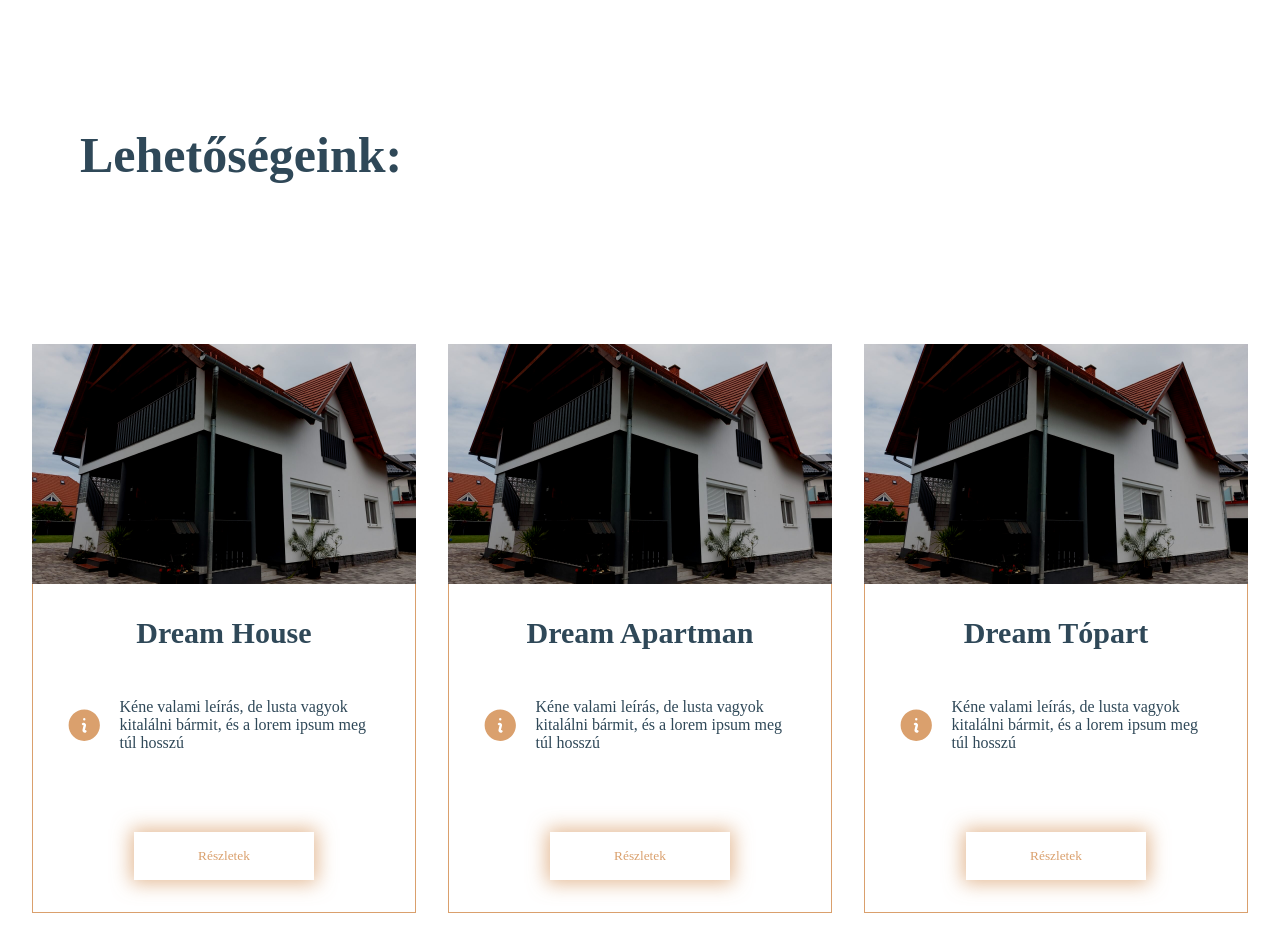
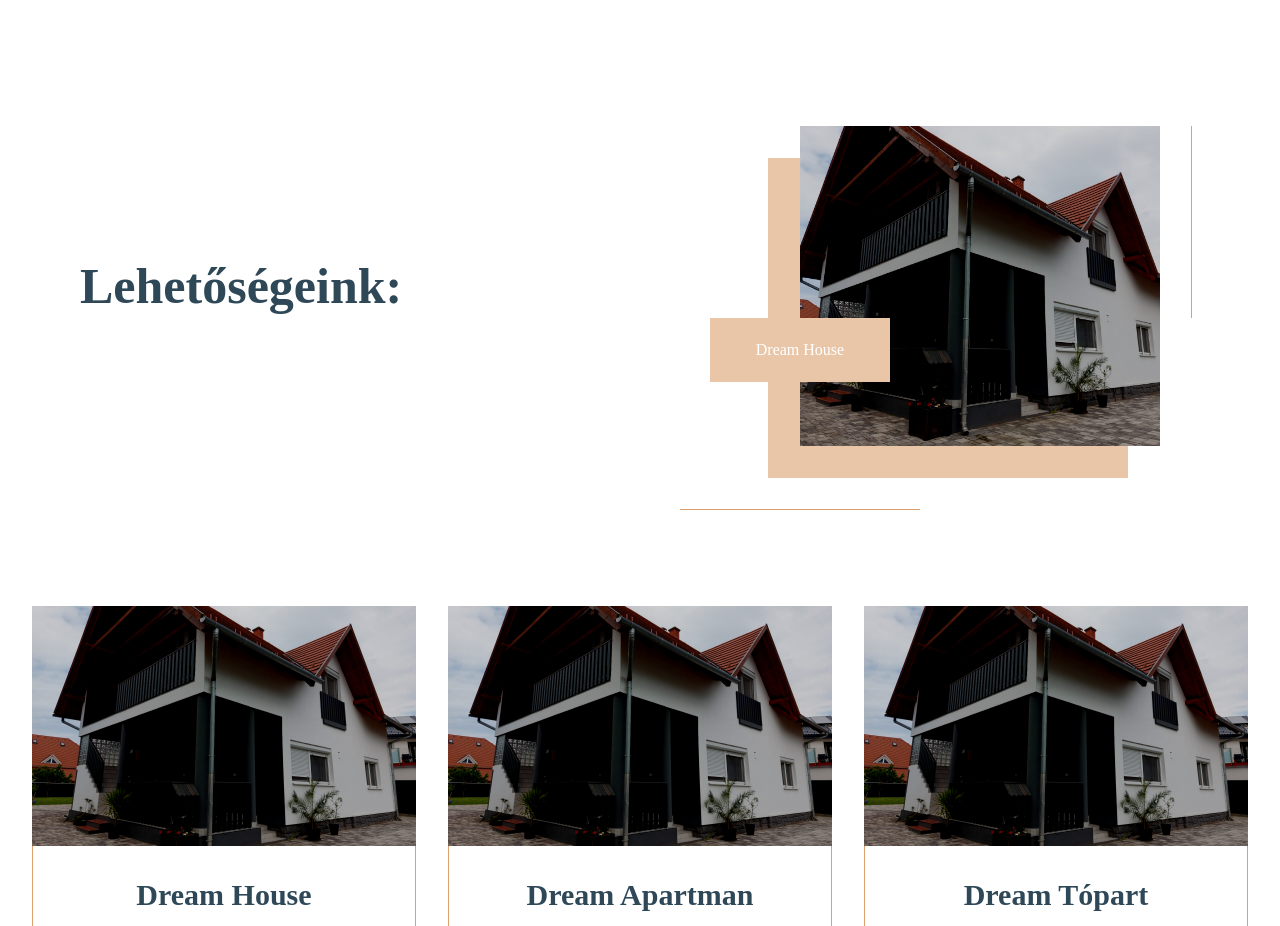
Before and after one commit to palyikris/dreamcomplex, a Next.js app: page / in a window 1280 px wide. Shown: the part 1400-2326 px from the top of the page. Built offline with nearby package versions, Linux system fonts and the light colour scheme; a web font is replaced by a local one.

Commit message:
quick update on main page design

```diff
--- a/app/page.js
+++ b/app/page.js
@@ -93,6 +93,13 @@ export default function Page() {
       </div>
       <div className={styles.bigTitle}>
         <h1>Lehetőségeink:</h1>
+        <div className={styles.picContainer}>
+          <div className={styles.pic} />
+          <div className={styles.helper} />
+          <div className={styles.text}>
+            <p>Dream House</p>
+          </div>
+        </div>
       </div>
       <div className={styles.cards}>
         <div className={styles.card}>
--- a/app/page.module.css
+++ b/app/page.module.css
@@ -234,6 +234,75 @@
 .container .bigTitle h1 {
   font-size: 50px;
   color: #2f4858;
+  width: 100%;
+}
+.container .bigTitle .picContainer {
+  display: flex;
+  justify-content: center;
+  align-items: center;
+  width: 100%;
+  flex-direction: row;
+  position: relative;
+}
+.container .bigTitle .picContainer::after {
+  content: "";
+  position: absolute;
+  z-index: 10;
+  bottom: -4rem;
+  left: 0;
+  height: 1px;
+  width: 40%;
+  background-color: #daa06d;
+}
+.container .bigTitle .picContainer .pic {
+  background-image: url("../public/lellehazdark.jpeg");
+  background-position: center;
+  background-repeat: no-repeat;
+  background-size: cover;
+  height: 20rem;
+  width: 60%;
+  position: relative;
+}
+.container .bigTitle .picContainer .pic::before {
+  content: "";
+  position: absolute;
+  z-index: 10;
+  right: -2rem;
+  width: 1px;
+  height: 60%;
+  background-color: #daa06d;
+}
+.container .bigTitle .picContainer .pic::after {
+  content: "";
+  position: absolute;
+  top: 2rem;
+  right: 2rem;
+  z-index: -1;
+  width: 100%;
+  height: 100%;
+  background-color: rgba(218, 160, 109, 0.6);
+}
+.container .bigTitle .picContainer .text,
+.container .bigTitle .picContainer .helper {
+  display: flex;
+  justify-content: center;
+  align-items: center;
+  width: 100%;
+  flex-direction: row;
+  position: absolute;
+  z-index: 10;
+  width: 30%;
+  background-color: rgba(218, 160, 109, 0.6);
+  height: 20%;
+  color: white;
+  text-align: center;
+  top: 60%;
+  padding: 1rem;
+  left: 5%;
+}
+.container .bigTitle .picContainer .helper {
+  z-index: 5;
+  background-color: white;
 }
 .container .cards {
   display: flex;
--- a/app/page.module.scss
+++ b/app/page.module.scss
@@ -194,6 +194,72 @@
     h1 {
       font-size: 50px;
       color: $bg;
+      width: 100%;
+    }
+
+    .picContainer {
+      @include centerDiv(row);
+      position: relative;
+
+      &::after {
+        content: "";
+        position: absolute;
+        z-index: 10;
+        bottom: -4rem;
+        left: 0;
+        height: 1px;
+        width: 40%;
+        background-color: $main;
+      }
+
+      .pic {
+        background-image: url("../public/lellehazdark.jpeg");
+        @include pic();
+        height: 20rem;
+        width: 60%;
+        position: relative;
+
+        &::before {
+          content: "";
+          position: absolute;
+          z-index: 10;
+          right: -2rem;
+          width: 1px;
+          height: 60%;
+          background-color: $main;
+        }
+
+        &::after {
+          content: "";
+          position: absolute;
+          top: 2rem;
+          right: 2rem;
+          z-index: -1;
+          width: 100%;
+          height: 100%;
+          background-color: rgba($main, 0.6);
+        }
+      }
+
+      .text,
+      .helper {
+        @include centerDiv(row);
+        position: absolute;
+        z-index: 10;
+        width: 30%;
+        background-color: rgba($main, 0.6);
+        height: 20%;
+        color: white;
+        text-align: center;
+        top: calc(100% - 40%);
+        padding: 1rem;
+        left: 5%;
+      }
+
+      .helper {
+        z-index: 5;
+        background-color: white;
+      }
     }
   }
 
--- a/components/topnav/page.module.css
+++ b/components/topnav/page.module.css
@@ -29,7 +29,7 @@
   height: 2px;
   position: absolute;
   bottom: -0.5rem;
-  background-color: #DAA06D;
+  background-color: #daa06d;
   transition: all 0.6s;
   left: 0;
 }
@@ -40,12 +40,12 @@
   width: 100%;
 }
 .container .nav:hover p {
-  color: #DAA06D;
+  color: #daa06d;
 }
 .container .nav svg {
   width: 1.5rem;
   margin-right: 1rem;
-  color: #DAA06D;
+  color: #daa06d;
 }
 .container .nav p {
   color: white;
```
Also changed, not shown: 2 other files (tests, documents, lock files or other folders).
